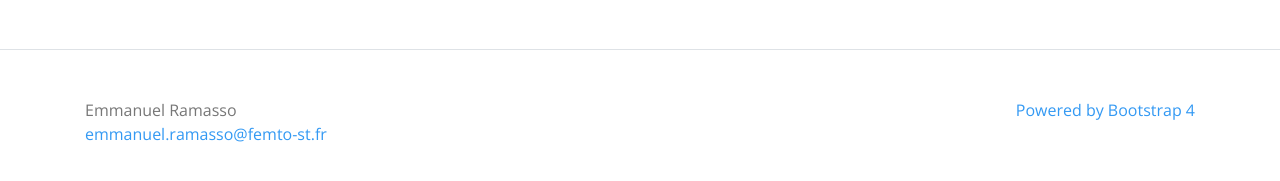
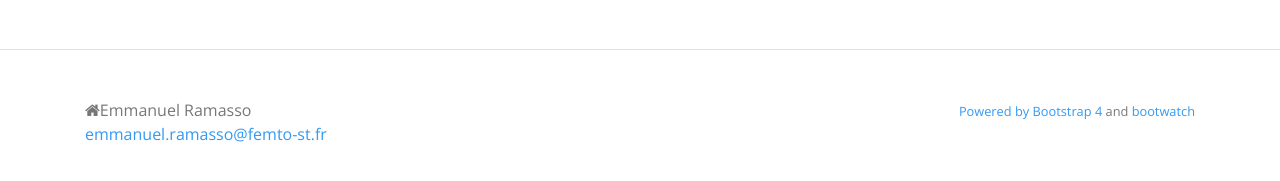
Before and after one commit to emmanuelramasso/emmanuelramasso.github.io, a Jekyll site: the page built from index.html, in a window 1280 px wide. Shown: the part 545-726 px from the top of the page. Built offline with Jekyll 4.4.1, drawn with Linux system fonts in a browser that asks for light colours; a style sheet for code colours, icons or effects is not loaded.

Commit message:
Update footer.html

```diff
--- a/_includes/footer.html
+++ b/_includes/footer.html
@@ -9,6 +9,7 @@
       <div class="col-sm">
         <ul class="list-unstyled">
           <li>
+            <i class="fa fa-home"></i>
             {%- if site.author -%}
               {{ site.author | escape }}
             {%- else -%}
@@ -30,7 +31,10 @@
         <!-- p>{{- site.description | escape -}}</p -->
 
         <p>
-          <a href="https://nicolas-van.github.io/bootstrap-4-github-pages/">Powered by Bootstrap 4</a>
+          <small>
+            <a href="https://nicolas-van.github.io/bootstrap-4-github-pages/">Powered by Bootstrap 4</a>
+            and <a href="https://bootswatch.com/spacelab/">bootwatch</a>
+          </small>
         </p>
       </div>
 
```
